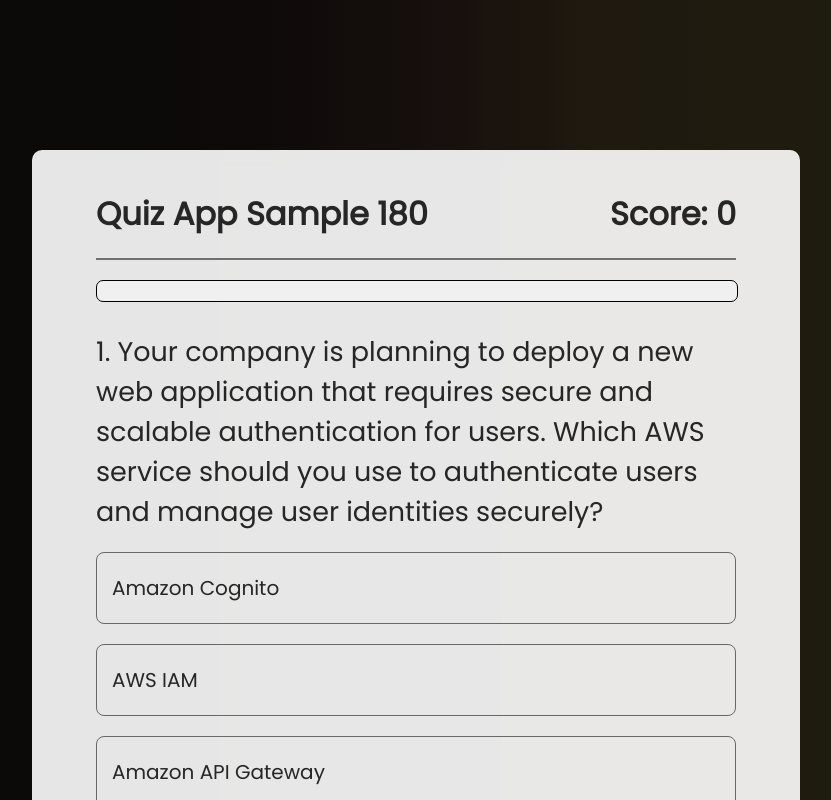
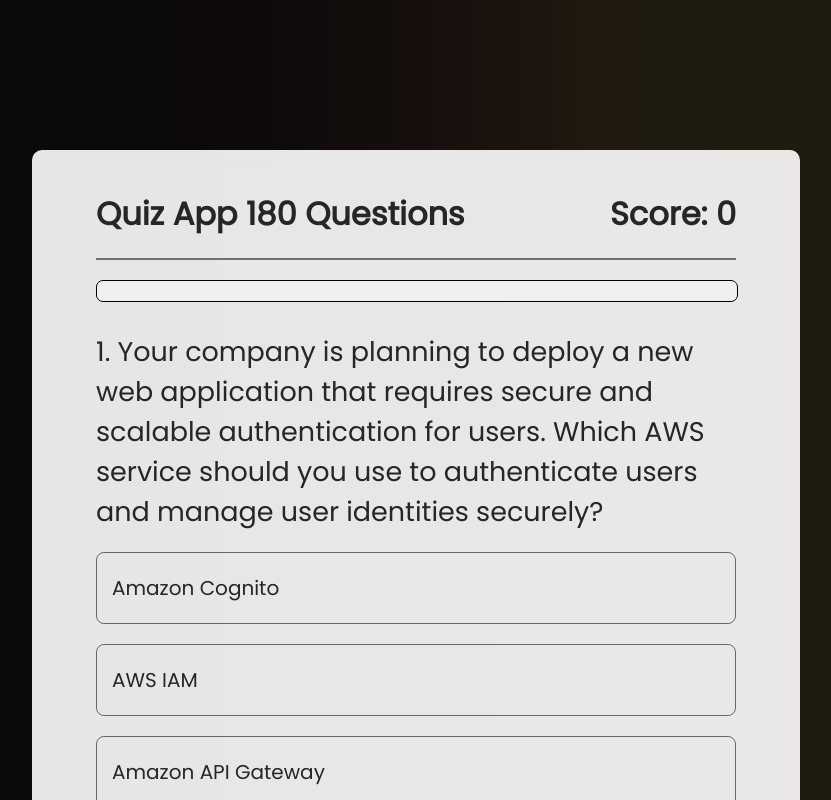
Before and after one commit to Ham12-3/AWS_cloud_developer_quiz, a React (Vite) app: page / in a window 1280 px wide. Both pictures are taken after typing "Sample" into the empty fields and a click on the button "Submit". Shown: the top 800 px of the page, without its empty margins (224-1055 px from the left). Built offline with nearby package versions, Linux system fonts and the light colour scheme.

Commit message:
updating the codebase

```diff
--- a/src/components/Quiz/Quiz.jsx
+++ b/src/components/Quiz/Quiz.jsx
@@ -95,7 +95,7 @@
           {name !== "" && (
             <>
               <div className="head">
-                <h1>Quiz App {name} {data.length}</h1>
+                <h1>Quiz App  {data.length} Questions</h1>
                 <h1>Score: {score} </h1>
               </div>
 
```
